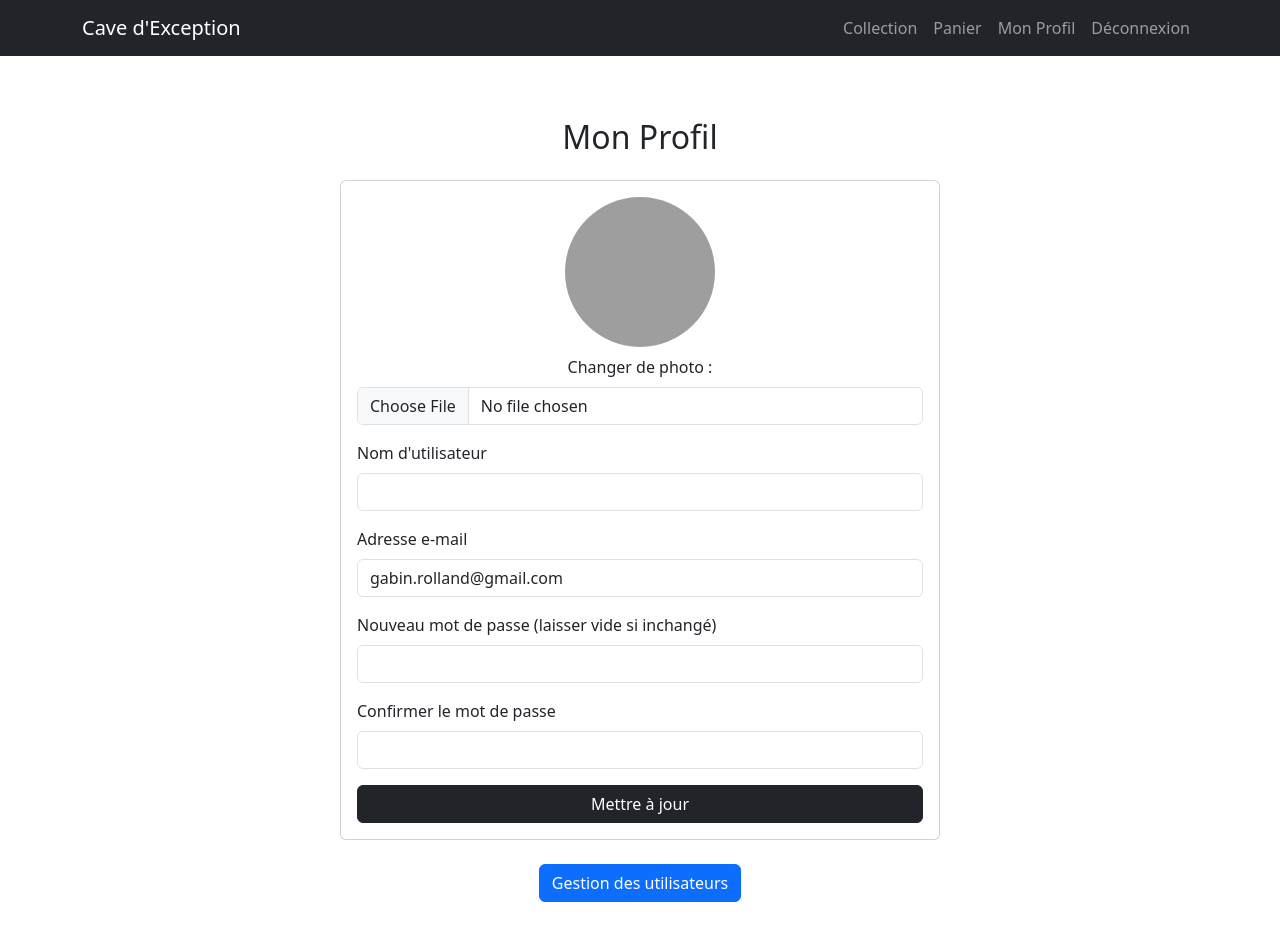
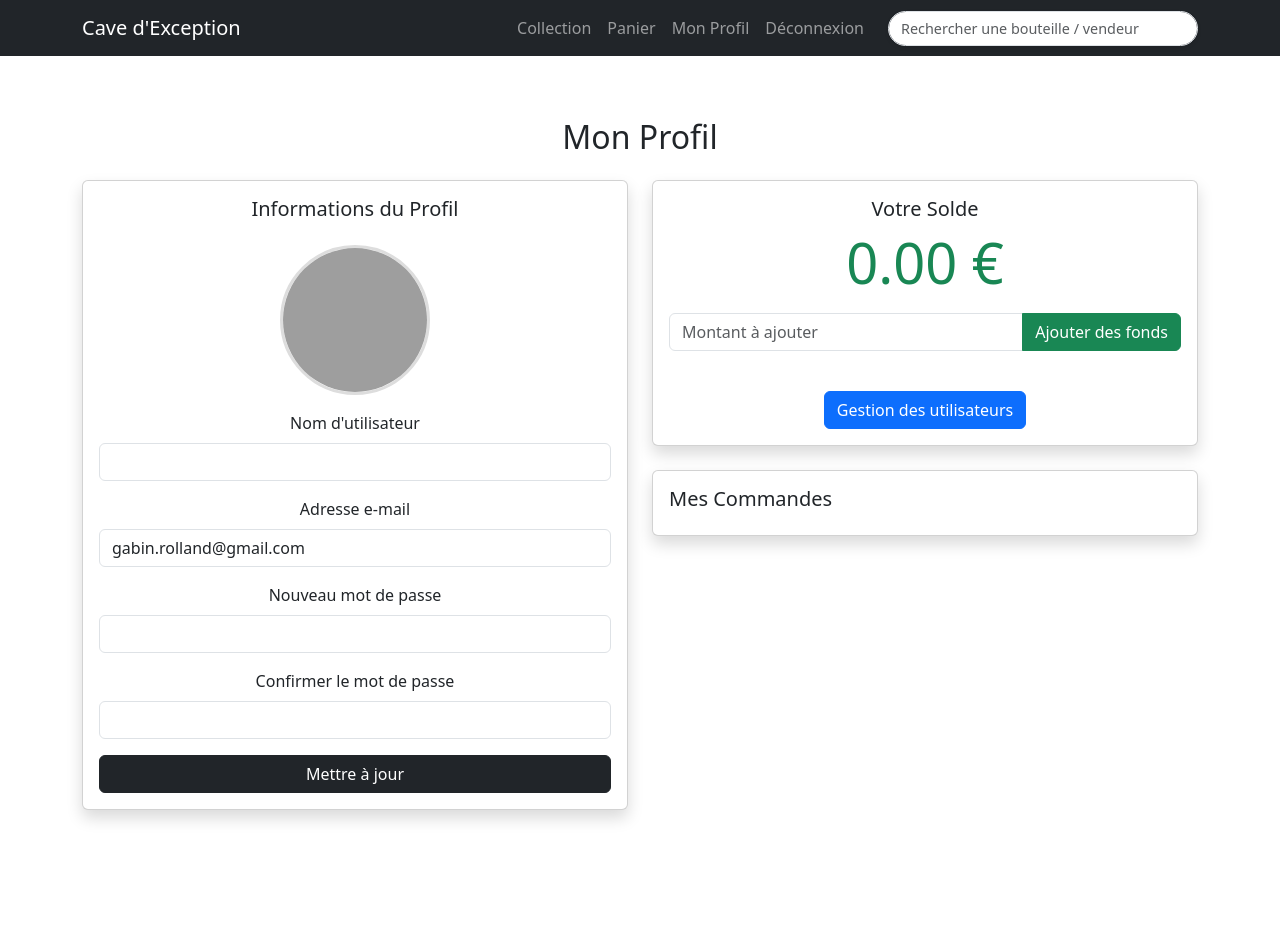
Before and after one commit to Dantr3b/Projet-PHP, a PHP site: page /account.php in a window 1280 px wide. After the commit the page ends 821 px from the top, so only its background shows below. Run offline with PHP 8.4, Linux system fonts and the light colour scheme; a user stored in the database is signed in; data comes from the database, SQL or seed files in the repository; grey boxes are pictures that could not be loaded.

Commit message:
Grosse modification

```diff
--- a/account.php
+++ b/account.php
@@ -1,5 +1,5 @@
 <?php
-require_once("config.php"); // Connexion à la base de données
+require_once("config.php");
 session_start();
 
 // Vérification de l'authentification
@@ -10,22 +10,32 @@ if (!isset($_SESSION['username'])) {
 
 $error = "";
 $success = "";
-$photo = "";
 
 // Récupération des informations actuelles de l'utilisateur
 $username = $_SESSION['username'];
-$stmt = mysqli_prepare($conn, "SELECT email, photo, role, id FROM User WHERE username = ?");
+$stmt = mysqli_prepare($conn, "SELECT email, photo, role, id, balance FROM User WHERE username = ?");
 mysqli_stmt_bind_param($stmt, "s", $username);
 mysqli_stmt_execute($stmt);
 $result = mysqli_stmt_get_result($stmt);
 $user = mysqli_fetch_assoc($result);
 
-// Récupération du rôle
-$role = $user['role'] ?? 'user'; // Par défaut, 'user' si le rôle n'existe pas
-$_SESSION['role'] = $user['role']; // Met à jour la session
+$role = $user['role'] ?? 'user';
+$_SESSION['role'] = $user['role'];
+$id = $user['id'];
+$_SESSION['id'] = $id;
 
-$id = $user['id']; // Récupère l'ID de l'utilisateur
-$_SESSION['id'] = $id;
+// Récupération des commandes pour les utilisateurs
+if (in_array($role, ['user', 'seller', 'admin'])) {
+  // Récupération des commandes pour tous les rôles (user, seller, admin)
+$query_orders = "SELECT o.id, a.name, o.quantity, o.total_price, o.status, o.created_at
+                 FROM `order` o
+                 JOIN article a ON o.article_id = a.id
+                 WHERE o.seller_id = ?";
+$stmt_orders = mysqli_prepare($conn, $query_orders);
+mysqli_stmt_bind_param($stmt_orders, "i", $id);
+mysqli_stmt_execute($stmt_orders);
+$result_orders = mysqli_stmt_get_result($stmt_orders);
+}
 
 // Mettre à jour le profil
 if ($_SERVER["REQUEST_METHOD"] == "POST") {
@@ -33,31 +43,7 @@ if ($_SERVER["REQUEST_METHOD"] == "POST") {
     $email = trim($_POST['email']);
     $password = trim($_POST['password']);
     $confirm_password = trim($_POST['confirm_password']);
-    $old_photo = $user['photo'];
 
-    // Gestion de l'image uploadée
-    if (!empty($_FILES['photo']['name'])) {
-        $photo_name = basename($_FILES['photo']['name']);
-        $target_path = "uploads/" . $photo_name;
-
-        // Vérifier si le fichier est une image
-        $file_type = strtolower(pathinfo($target_path, PATHINFO_EXTENSION));
-        if (in_array($file_type, ['jpg', 'jpeg', 'png', 'gif'])) {
-            if (move_uploaded_file($_FILES['photo']['tmp_name'], $target_path)) {
-                // Supprimer l'ancienne photo si elle existe
-                if (!empty($old_photo) && file_exists("uploads/" . $old_photo)) {
-                    unlink("uploads/" . $old_photo);
-                }
-                $photo = $photo_name;
-            } else {
-                $error = "Erreur lors de l'upload de l'image.";
-            }
-        } else {
-            $error = "Seuls les fichiers JPG, JPEG, PNG et GIF sont autorisés.";
-        }
-    }
-
-    // Validation des champs
     if (empty($new_username) || empty($email)) {
         $error = "Le nom d'utilisateur et l'email sont requis.";
     } elseif (!filter_var($email, FILTER_VALIDATE_EMAIL)) {
@@ -65,7 +51,6 @@ if ($_SERVER["REQUEST_METHOD"] == "POST") {
     } elseif (!empty($password) && $password !== $confirm_password) {
         $error = "Les mots de passe ne correspondent pas.";
     } else {
-        // Mise à jour des données
         $update_query = "UPDATE User SET username = ?, email = ?";
         $types = "ss";
         $params = [$new_username, $email];
@@ -77,12 +62,6 @@ if ($_SERVER["REQUEST_METHOD"] == "POST") {
             $params[] = $hashed_password;
         }
 
-        if ($photo) {
-            $update_query .= ", photo = ?";
-            $types .= "s";
-            $params[] = $photo;
-        }
-
         $update_query .= " WHERE username = ?";
         $types .= "s";
         $params[] = $username;
@@ -91,15 +70,16 @@ if ($_SERVER["REQUEST_METHOD"] == "POST") {
         mysqli_stmt_bind_param($stmt, $types, ...$params);
 
         if (mysqli_stmt_execute($stmt)) {
-            $_SESSION['username'] = $new_username; // Met à jour la session
+            $_SESSION['username'] = $new_username;
             $success = "Profil mis à jour avec succès.";
         } else {
-            $error = "Erreur lors de la mise à jour : " . mysqli_error($conn);
+            $error = "Erreur lors de la mise à jour.";
         }
         mysqli_stmt_close($stmt);
     }
 }
 ?>
+
 <!DOCTYPE html>
 <html lang="fr">
 <head>
@@ -108,11 +88,19 @@ if ($_SERVER["REQUEST_METHOD"] == "POST") {
     <title>Mon Profil</title>
     <link href="https://cdn.jsdelivr.net/npm/bootstrap@5.3.0/dist/css/bootstrap.min.css" rel="stylesheet">
     <style>
+        body {
+            padding-bottom: 20px;
+        }
         .profile-picture {
             width: 150px;
             height: 150px;
             border-radius: 50%;
-            object-fit: cover; /* Assure que l'image reste proportionnée */
+            object-fit: cover;
+            border: 3px solid #ddd;
+            cursor: pointer;
+        }
+        .hidden-input {
+            display: none;
         }
     </style>
 </head>
@@ -122,69 +110,111 @@ if ($_SERVER["REQUEST_METHOD"] == "POST") {
 
     <div class="container my-5">
         <h2 class="text-center mb-4">Mon Profil</h2>
+
         <?php if (!empty($error)): ?>
-            <div class="alert alert-danger"><?php echo htmlspecialchars($error); ?></div>
+            <div class="alert alert-danger text-center"><?php echo htmlspecialchars($error); ?></div>
         <?php elseif (!empty($success)): ?>
-            <div class="alert alert-success"><?php echo htmlspecialchars($success); ?></div>
+            <div class="alert alert-success text-center"><?php echo htmlspecialchars($success); ?></div>
         <?php endif; ?>
 
-        <div class="card mx-auto" style="max-width: 600px;">
-            <div class="card-body">
+        <div class="row">
+            <!-- Colonne Profil -->
+            <div class="col-md-6">
+                <div class="card shadow">
+                    <div class="card-body text-center">
+                        <h5 class="card-title">Informations du Profil</h5>
                         <form method="post" action="account.php" enctype="multipart/form-data">
-                    <!-- Photo de profil -->
-                    <div class="mb-3 text-center">
-                        <?php if (!empty($user['photo'])): ?>
-                            <img src="uploads/<?php echo htmlspecialchars($user['photo']); ?>"
-                                 alt="Photo de profil"
-                                 class="profile-picture">
-                        <?php else: ?>
-                            <img src="style/images/user.svg"
-                                 alt="Avatar"
-                                 class="profile-picture">
-                        <?php endif; ?>
-                        <div class="mt-2">
-                            <label for="photo" class="form-label">Changer de photo :</label>
-                            <input type="file" name="photo" id="photo" class="form-control">
-                        </div>
-                    </div>
+                            <label for="photoInput">
+                                <img src="uploads/<?php echo htmlspecialchars($user['photo'] ?? 'defaultpp.png'); ?>"
+                                     alt="Photo de profil" class="profile-picture my-3" id="profilePicture">
+                            </label>
+                            <input type="file" name="photo" id="photoInput" class="hidden-input" accept="image/*">
 
-                    <!-- Informations utilisateur -->
                             <div class="mb-3">
                                 <label for="username" class="form-label">Nom d'utilisateur</label>
                                 <input type="text" name="username" id="username" class="form-control"
-                               value="<?php echo htmlspecialchars($user['username'] ?? ''); ?>" required>
+                                    value="<?php echo isset($user['username']) ? htmlspecialchars($user['username']) : ''; ?>" required>
                             </div>
+
                             <div class="mb-3">
                                 <label for="email" class="form-label">Adresse e-mail</label>
                                 <input type="email" name="email" id="email" class="form-control"
                                        value="<?php echo htmlspecialchars($user['email']); ?>" required>
                             </div>
                             <div class="mb-3">
-                        <label for="password" class="form-label">Nouveau mot de passe (laisser vide si inchangé)</label>
+                                <label for="password" class="form-label">Nouveau mot de passe</label>
                                 <input type="password" name="password" id="password" class="form-control">
                             </div>
                             <div class="mb-3">
                                 <label for="confirm_password" class="form-label">Confirmer le mot de passe</label>
                                 <input type="password" name="confirm_password" id="confirm_password" class="form-control">
                             </div>
-
                             <button type="submit" class="btn btn-dark w-100">Mettre à jour</button>
                         </form>
                     </div>
                 </div>
+            </div>
 
-        <!-- Liens spécifiques selon le rôle -->
-        <div class="text-center mt-4">
+            <!-- Colonne Solde -->
+            <div class="col-md-6">
+                <div class="card shadow">
+                    <div class="card-body text-center">
+                        <h5 class="card-title">Votre Solde</h5>
+                        <p class="display-4 text-success"><?php echo number_format($user['balance'], 2); ?> €</p>
+                        <form action="add_balance.php" method="POST" class="mt-3">
+                            <div class="input-group">
+                                <input type="number" name="amount" class="form-control"
+                                       placeholder="Montant à ajouter" min="1" step="0.01" required>
+                                <button type="submit" class="btn btn-success">Ajouter des fonds</button>
+                            </div>
+                        </form>
+                        <br>
                         <?php if ($role === 'admin'): ?>
-                <a href="admin/users.php" class="btn btn-primary">Gestion des utilisateurs</a>
+                            <a href="admin/users.php" class="btn btn-primary mt-3">Gestion des utilisateurs</a>
                         <?php endif; ?>
-
                         <?php if ($role === 'seller'): ?>
-                <a href="sellers/dashboard.php" class="btn btn-secondary">Accéder au Dashboard</a>
+                            <a href="sellers/dashboard.php" class="btn btn-secondary mt-3">Accéder au Dashboard</a>
                         <?php endif; ?>
                     </div>
                 </div>
 
-    <script src="https://cdn.jsdelivr.net/npm/bootstrap@5.3.0/dist/js/bootstrap.bundle.min.js"></script>
+                <!-- Historique des commandes -->
+                <?php if (in_array($role, ['user', 'seller', 'admin'])): ?>
+
+                    <div class="card shadow mt-4">
+                        <div class="card-body">
+                        <h5 class="card-title">
+                                <?php echo ($role === 'seller') ? 'Commandes reçues' : 'Mes Commandes'; ?>
+                            </h5>
+                            <div style="max-height: 330px; overflow-y: auto;">
+                                <ul class="list-group">
+                                    <?php while ($order = mysqli_fetch_assoc($result_orders)): ?>
+                                        <li class="list-group-item">
+                                            <strong><?php echo htmlspecialchars($order['name']); ?></strong> -
+                                            Quantité: <?php echo $order['quantity']; ?> -
+                                            Total: <?php echo number_format($order['total_price'], 2); ?> € -
+                                            <br>
+                                            <br>
+                                            <a href="generate_invoice_profile.php?order_id=<?php echo $order['id']; ?>" class="btn btn-sm btn-primary">
+                                                Télécharger la facture
+                                            </a>
+                                            <br>
+                                            <br>
+                                        </li>
+                                    <?php endwhile; ?>
+                                </ul>
+                            </div>
+                        </div>
+                    </div>
+                <?php endif; ?>
+            </div>
+        </div>
+    </div>
+
+    <script>
+        document.getElementById('photoInput').addEventListener('change', function() {
+            document.getElementById('profilePicture').src = URL.createObjectURL(this.files[0]);
+        });
+    </script>
 </body>
 </html>
--- a/confirmation.php
+++ b/confirmation.php
@@ -1,6 +1,7 @@
 <?php
 require_once("config.php");
 session_start();
+
 
 // Vérification de l'utilisateur connecté
 if (!isset($_SESSION['id'])) {
--- a/detail.php
+++ b/detail.php
@@ -1,11 +1,14 @@
 <?php
+// Vérifie si la session est déjà démarrée avant de l'initialiser
+if (session_status() === PHP_SESSION_NONE) {
+    session_start();
+}
 
 ini_set('display_errors', 1);
 ini_set('display_startup_errors', 1);
 error_reporting(E_ALL);
 
 require_once("config.php"); // Connexion à la base de données
-session_start();
 
 // Vérification et récupération de l'ID de l'article
 $id = isset($_GET['id']) ? intval($_GET['id']) : 0;
@@ -102,6 +105,7 @@ if ($_SERVER['REQUEST_METHOD'] === 'POST' && isset($_POST['submit_review']) && $
     <link href="https://cdn.jsdelivr.net/npm/bootstrap@5.3.0/dist/css/bootstrap.min.css" rel="stylesheet">
 </head>
 <body>
+
     <?php include("navbar.php"); ?>
 
     <div class="container my-5">
--- a/navbar.php
+++ b/navbar.php
@@ -1,36 +1,54 @@
 <nav class="navbar navbar-expand-lg navbar-dark bg-dark fixed-top">
-    <style>body {
+    <style>
+        body {
             padding-top: 70px; /* Ajustez en fonction de la hauteur de votre navbar */
         }
+
+        .navbar .form-control {
+            width: 250px; /* Réduction de la largeur */
+            height: 45px; /* Hauteur plus petite */
+            font-size: 0.9rem; /* Taille de texte réduite */
+        }
+
+        .navbar .btn {
+            height: 35px;
+            font-size: 0.9rem;
+        }
+    </style>
+
     <?php
-require_once("config.php");
+    // Vérifie si la session est déjà démarrée avant de l'initialiser
+    if (session_status() === PHP_SESSION_NONE) {
         session_start();
+    }
+
+    ini_set('display_errors', 1);
+    ini_set('display_startup_errors', 1);
+    error_reporting(E_ALL);
+
+    require_once("config.php"); // Connexion à la base de données
 
 
     if (isset($_SESSION['id'])) {
-    // Récupération des informations de l'utilisateur
         $usernavbar_id = $_SESSION['id'];
     }
 
-$query_usernavbar = "SELECT username, photo,role, email, balance FROM user WHERE id = ?";
+    $query_usernavbar = "SELECT username, photo, role, email, balance FROM user WHERE id = ?";
     $stmt_usernavbar = mysqli_prepare($conn, $query_usernavbar);
     mysqli_stmt_bind_param($stmt_usernavbar, "i", $usernavbar_id);
     mysqli_stmt_execute($stmt_usernavbar);
     $result_usernavbar = mysqli_stmt_get_result($stmt_usernavbar);
     $usernavbar = mysqli_fetch_assoc($result_usernavbar);
+    ?>
 
-
-?>
-</style>
     <div class="container">
         <a class="navbar-brand" href="/Projet-PHP/index.php">Cave d'Exception</a>
         <button class="navbar-toggler" type="button" data-bs-toggle="collapse" data-bs-target="#navbarNav">
             <span class="navbar-toggler-icon"></span>
-
         </button>
 
-        <div class="collapse navbar-collapse" id="navbarNav">
-            <ul class="navbar-nav ms-auto">
+        <div class="collapse navbar-collapse justify-content-end" id="navbarNav">
+            <ul class="navbar-nav">
                 <li class="nav-item"><a class="nav-link" href="/Projet-PHP/collection.php">Collection</a></li>
                 <?php if (!isset($_SESSION['username'])): ?>
                     <li class="nav-item"><a class="nav-link" href="/Projet-PHP/login.php">Connexion</a></li>
@@ -44,6 +62,15 @@ $usernavbar = mysqli_fetch_assoc($result_usernavbar);
                     <li class="nav-item"><a class="nav-link" href="/Projet-PHP/logout.php">Déconnexion</a></li>
                 <?php endif; ?>
             </ul>
+
+            <!-- Barre de recherche alignée à droite -->
+            <form class="d-flex ms-3 position-relative" action="/Projet-PHP/search.php" method="get">
+                <input class="form-control rounded-pill shadow-sm"
+                    type="search"
+                    placeholder="Rechercher une bouteille / vendeur"
+                    name="query"
+                    style="padding-right: 15px; width: 310px; height: 35px;">
+            </form>
         </div>
     </div>
 </nav>
```
Also changed, not shown: add_balance.php (added, +31 -0 lines), checkout.php (+36 -4 lines), generate_invoice_profile.php (added, +79 -0 lines), index.php (+9 -3 lines), profile.php (added, +100 -0 lines), search.php (+6 -3 lines), sellers/article.php (+10 -2 lines), sellers/dashboard.php (+82 -32 lines). Lines whose indentation alone changed are shown as unchanged.
